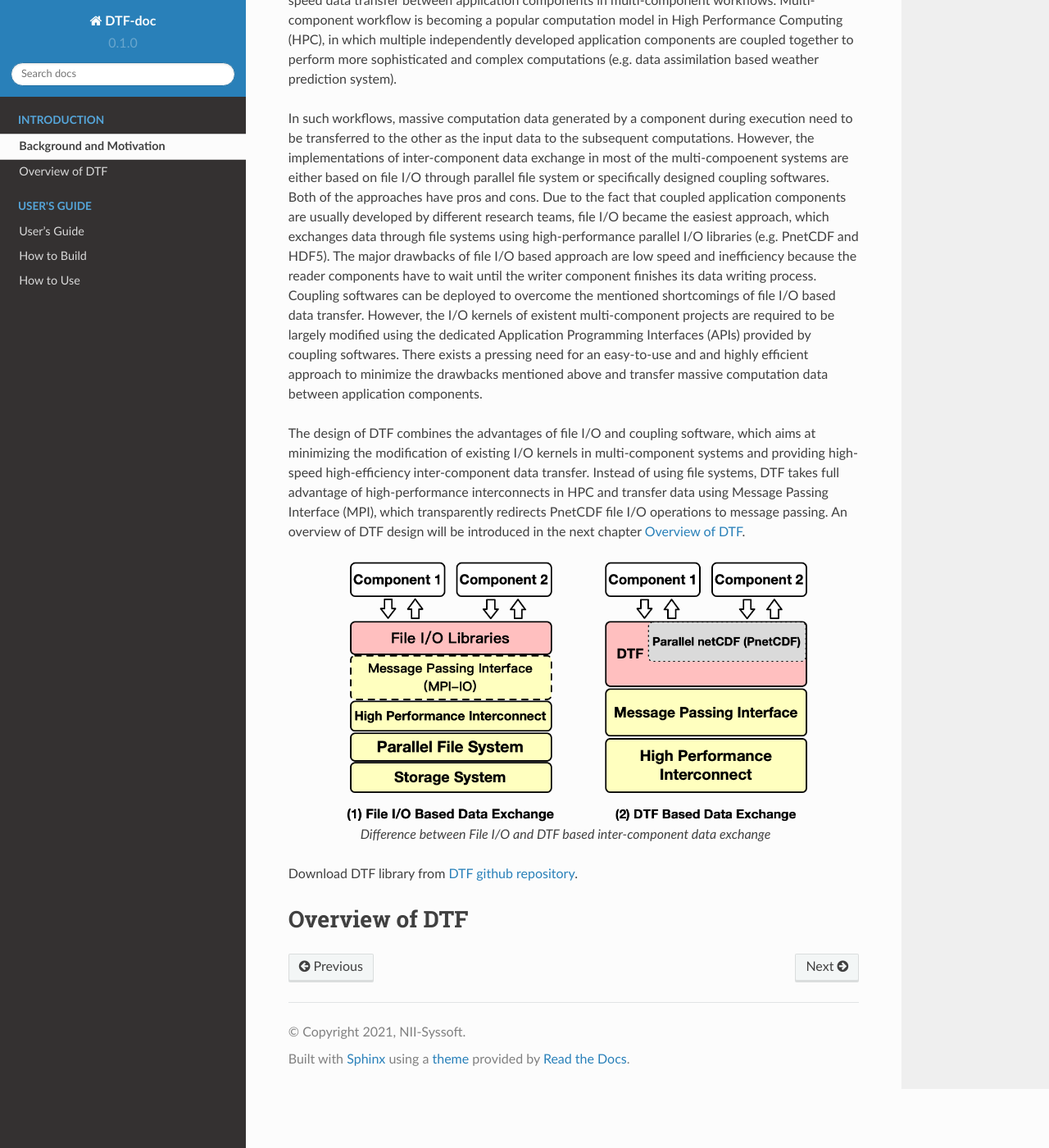
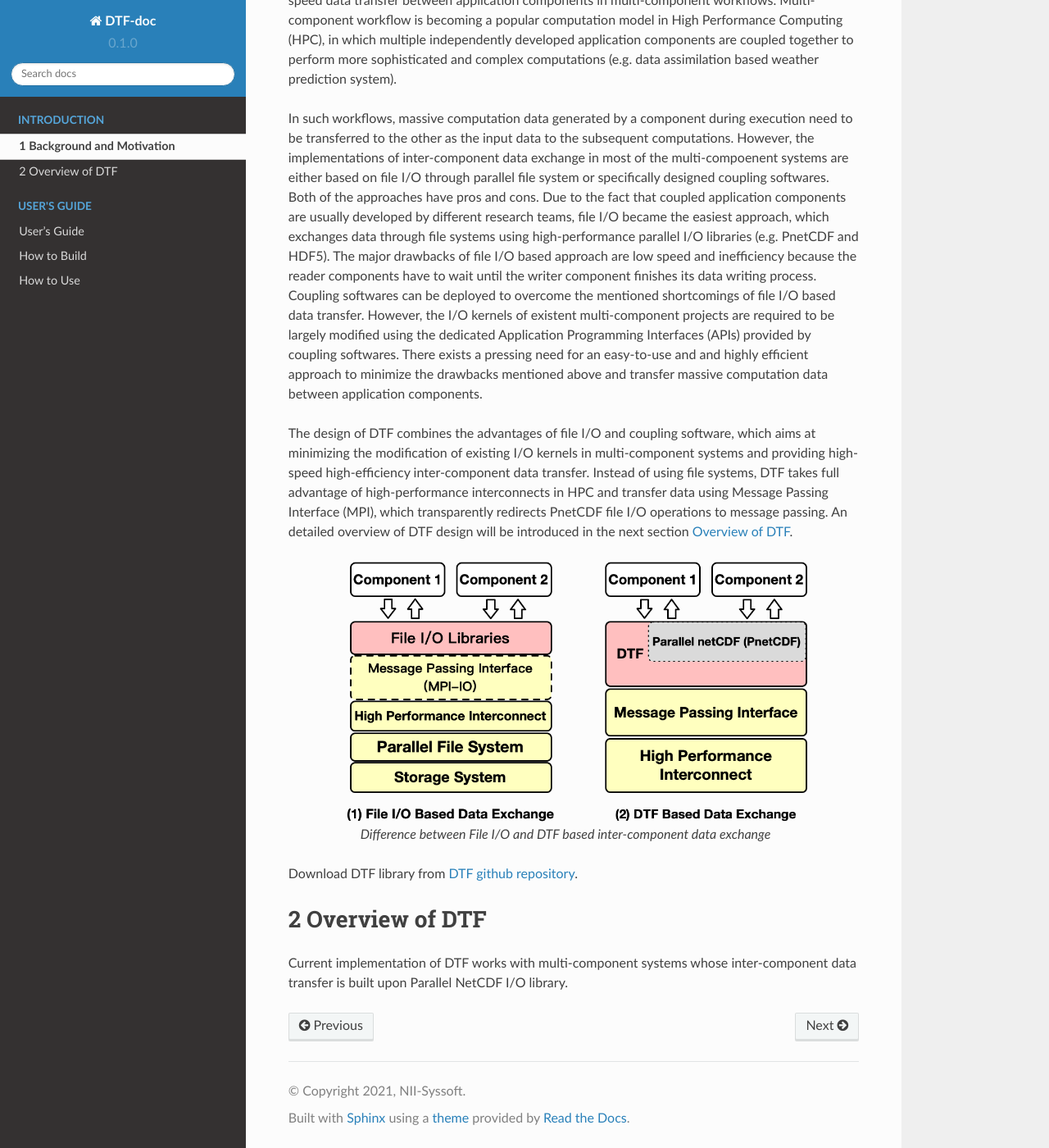
Before and after one commit to yjie2366/dtf-docs, a Sphinx documentation site: the page built from docs/source/intro.rst, in a window 1280 px wide and 1400 px high, scrolled down 195 px. Shown: the whole window at 82% size. Built offline with Sphinx 7.4.7 and the Read the Docs theme 2.0.0, drawn with Linux system fonts in a browser that asks for light colours.

Commit message:
Add overview and section numbering.

```diff
--- a/docs/source/background.rst
+++ b/docs/source/background.rst
@@ -15,7 +15,7 @@ There exists a pressing need for an easy-to-use and and highly efficient approac
 
 The design of DTF combines the advantages of file I/O and coupling software, which aims at minimizing the modification of existing I/O kernels in multi-component systems and providing high-speed high-efficiency inter-component data transfer.
 Instead of using file systems, DTF takes full advantage of high-performance interconnects in HPC and transfer data using Message Passing Interface (MPI), which transparently redirects PnetCDF file I/O operations to message passing.
-An overview of DTF design will be introduced in the next chapter :ref:`overview`.
+An detailed overview of DTF design will be introduced in the next section :ref:`overview`.
 
 .. _fileio-dtf:
 
--- a/docs/source/intro.rst
+++ b/docs/source/intro.rst
@@ -1,3 +1,5 @@
+.. sectnum::
+
 .. include:: background.rst
 
 Download DTF library from `DTF github repository`_.
--- a/docs/source/overview.rst
+++ b/docs/source/overview.rst
@@ -2,3 +2,5 @@
 
 Overview of DTF
 ===============
+
+Current implementation of DTF works with multi-component systems whose inter-component data transfer is built upon Parallel NetCDF I/O library.
```
